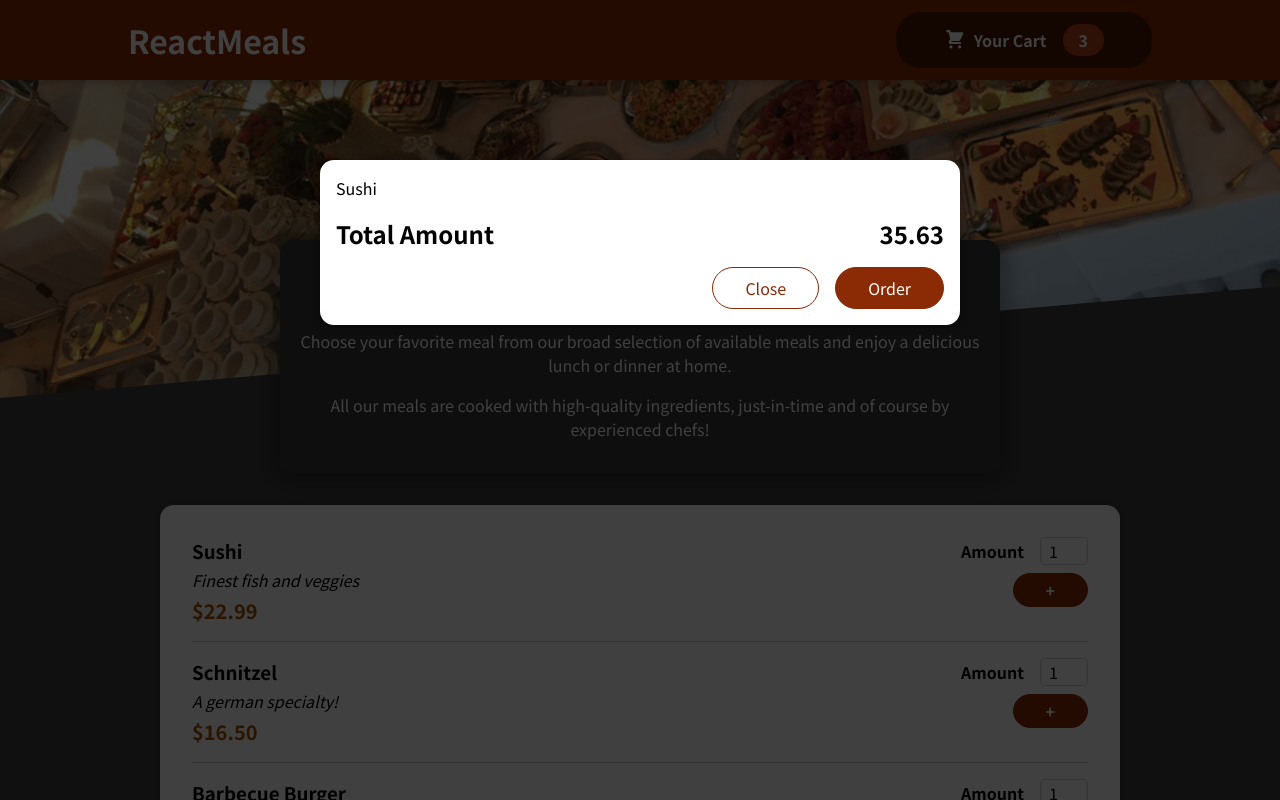
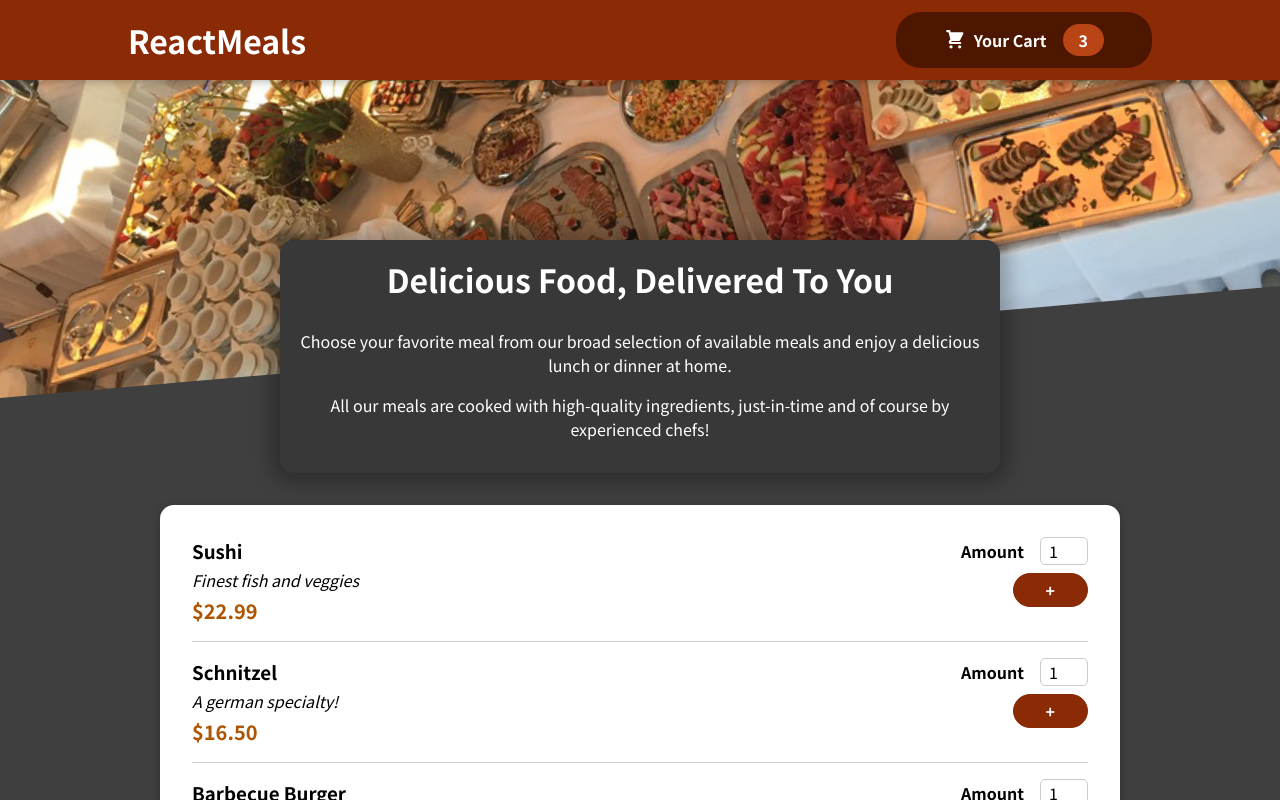
Before and after one commit to bohongu/food-order-app, a React (Create React App) app: page / in a window 1280 px wide. Shown: the top 800 px of the page. Built offline with nearby package versions, Linux system fonts and the light colour scheme.

Commit message:
cart modal state

```diff
--- a/src/App.js
+++ b/src/App.js
@@ -1,13 +1,23 @@
-import React from 'react';
+import React, { useState } from 'react';
 import Cart from './components/Cart/Cart';
 import Header from './components/Layout/Header';
 import Meals from './components/Meals/Meals';
 
 const App = () => {
+  const [cartIsShown, setCartIsShown] = useState(false);
+
+  const showCarthHandler = () => {
+    setCartIsShown(true);
+  };
+
+  const hideCartHandler = () => {
+    setCartIsShown(false);
+  };
+
   return (
     <>
-      <Cart />
-      <Header />
+      {cartIsShown && <Cart onClose={hideCartHandler} />}
+      <Header onShowCart={showCarthHandler} />
       <main>
         <Meals />
       </main>
--- a/src/components/Cart/Cart.js
+++ b/src/components/Cart/Cart.js
@@ -12,14 +12,16 @@
   );
 
   return (
-    <Modal>
+    <Modal onClose={props.onClose}>
       {cartItems}
       <div className={style.total}>
         <span>Total Amount</span>
         <span>35.63</span>
       </div>
       <div className={style.actions}>
-        <button className={style['button--alt']}>Close</button>
+        <button className={style['button--alt']} onClick={props.onClose}>
+          Close
+        </button>
         <button className={style.button}>Order</button>
       </div>
     </Modal>
--- a/src/components/Layout/Header.js
+++ b/src/components/Layout/Header.js
@@ -8,7 +8,7 @@
     <>
       <header className={style.header}>
         <h1>ReactMeals</h1>
-        <HeaderCartButton />
+        <HeaderCartButton onClick={props.onShowCart} />
       </header>
       <div className={style['main-image']}>
         <img src={mealsImage} alt="Reat Meals" />
--- a/src/components/Layout/HeaderCartButton.js
+++ b/src/components/Layout/HeaderCartButton.js
@@ -4,7 +4,7 @@
 
 const HeaderCartButton = (props) => {
   return (
-    <button className={style.button}>
+    <button className={style.button} onClick={props.onClick}>
       <span className={style.icon}>
         <CartIcon />
       </span>
--- a/src/components/UI/Modal.js
+++ b/src/components/UI/Modal.js
@@ -3,7 +3,7 @@
 import style from './Modal.module.css';
 
 const Backdrop = (props) => {
-  return <div className={style.backdrop}></div>;
+  return <div className={style.backdrop} onClick={props.onClose} />;
 };
 
 const ModalOverlay = (props) => {
@@ -19,7 +19,10 @@
 const Modal = (props) => {
   return (
     <>
-      {ReactDOM.createPortal(<Backdrop />, portalElement)}
+      {ReactDOM.createPortal(
+        <Backdrop onClose={props.onClose} />,
+        portalElement,
+      )}
       {ReactDOM.createPortal(
         <ModalOverlay>{props.children}</ModalOverlay>,
         portalElement,
```
